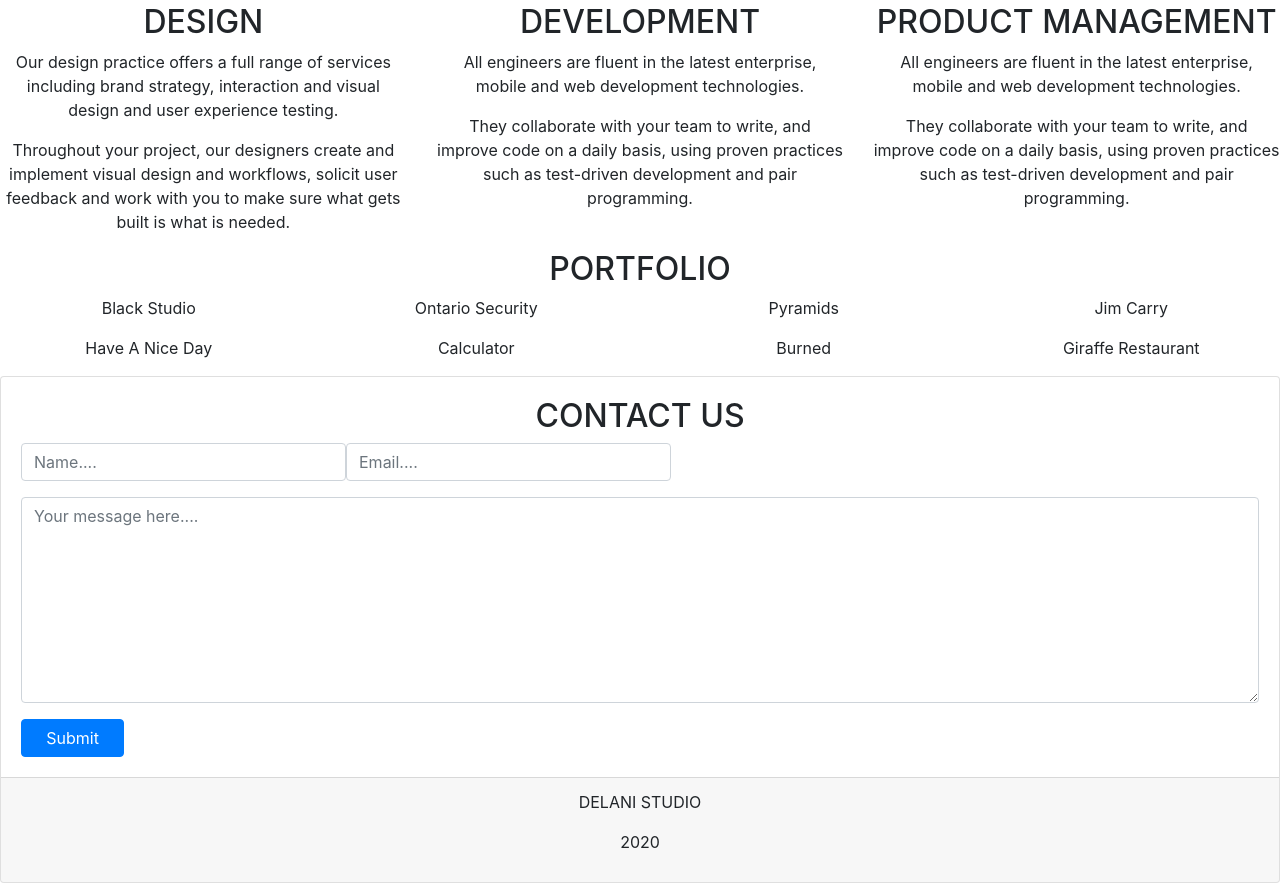
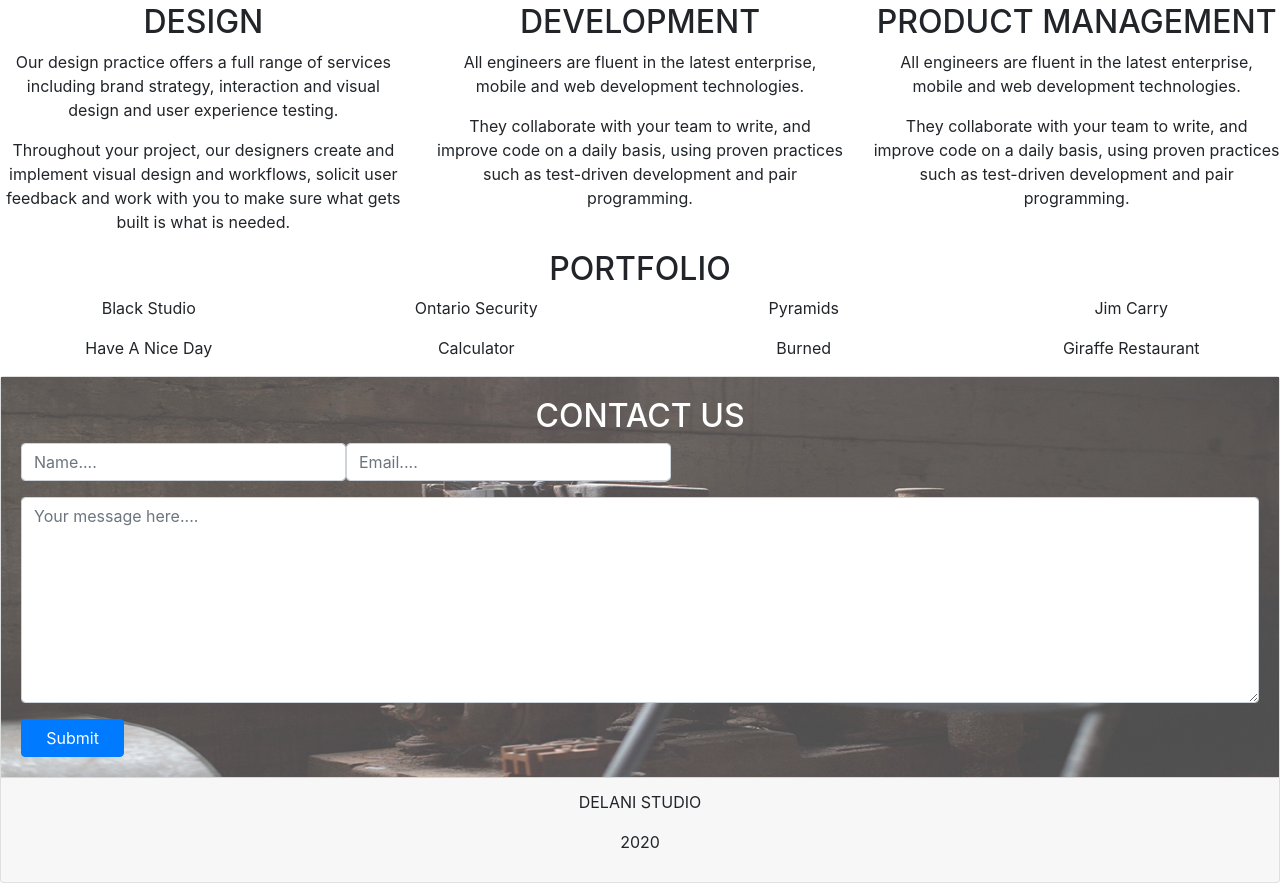
Before and after one commit to J-Okoto/Delani-Studios, a plain HTML site: page index.html in a window 1280 px wide. Shown: the part 824-1707 px from the top of the page. Drawn offline with nearby package versions, Linux system fonts and the light colour scheme; a script that the page names is missing.

Commit message:
background image added in card-body

```diff
--- a/css/styles.css
+++ b/css/styles.css
@@ -19,3 +19,12 @@ h2{text-align: center;}
   color: white;
   text-align: center
 }
+
+.card-body{
+  background-image: url('../images/background/background1.jpg');
+  background-position: center center;
+  background-size: cover;
+  background-repeat: no-repeat;
+  color: white;
+
+}
```
